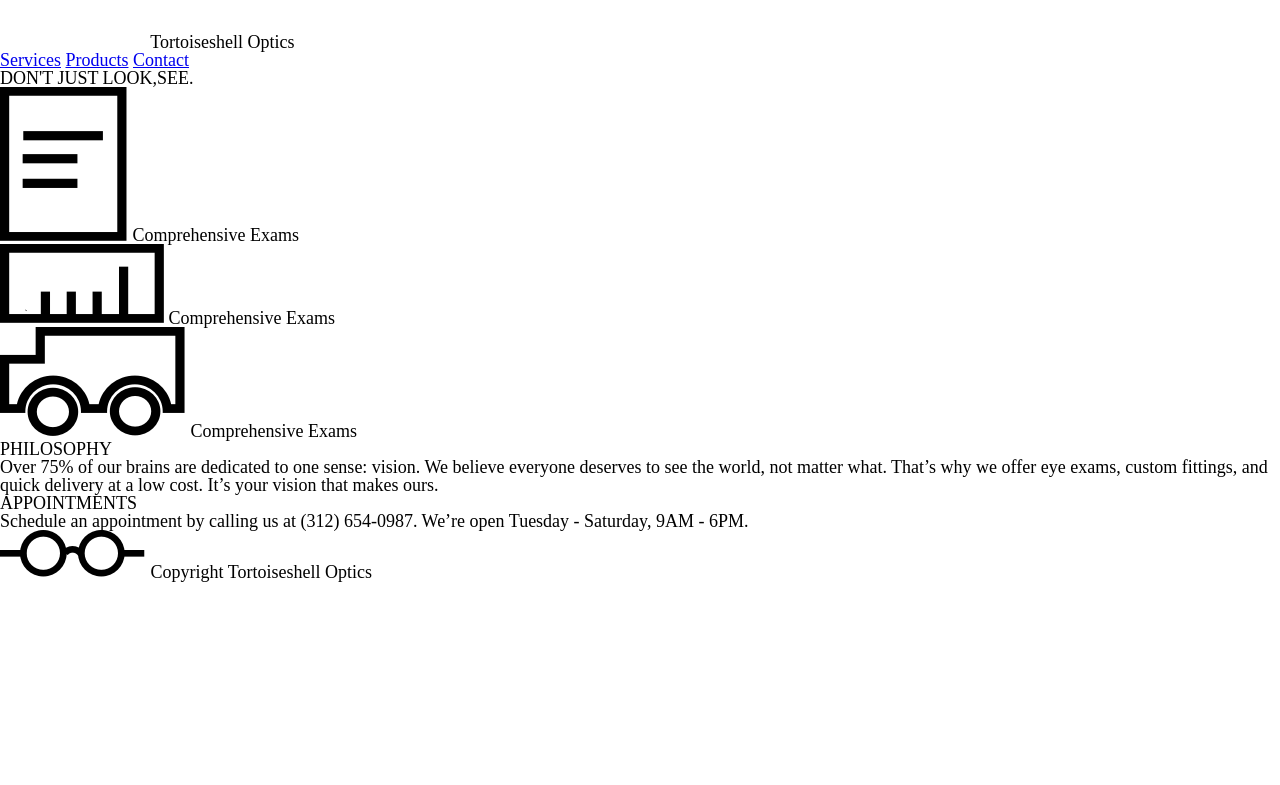
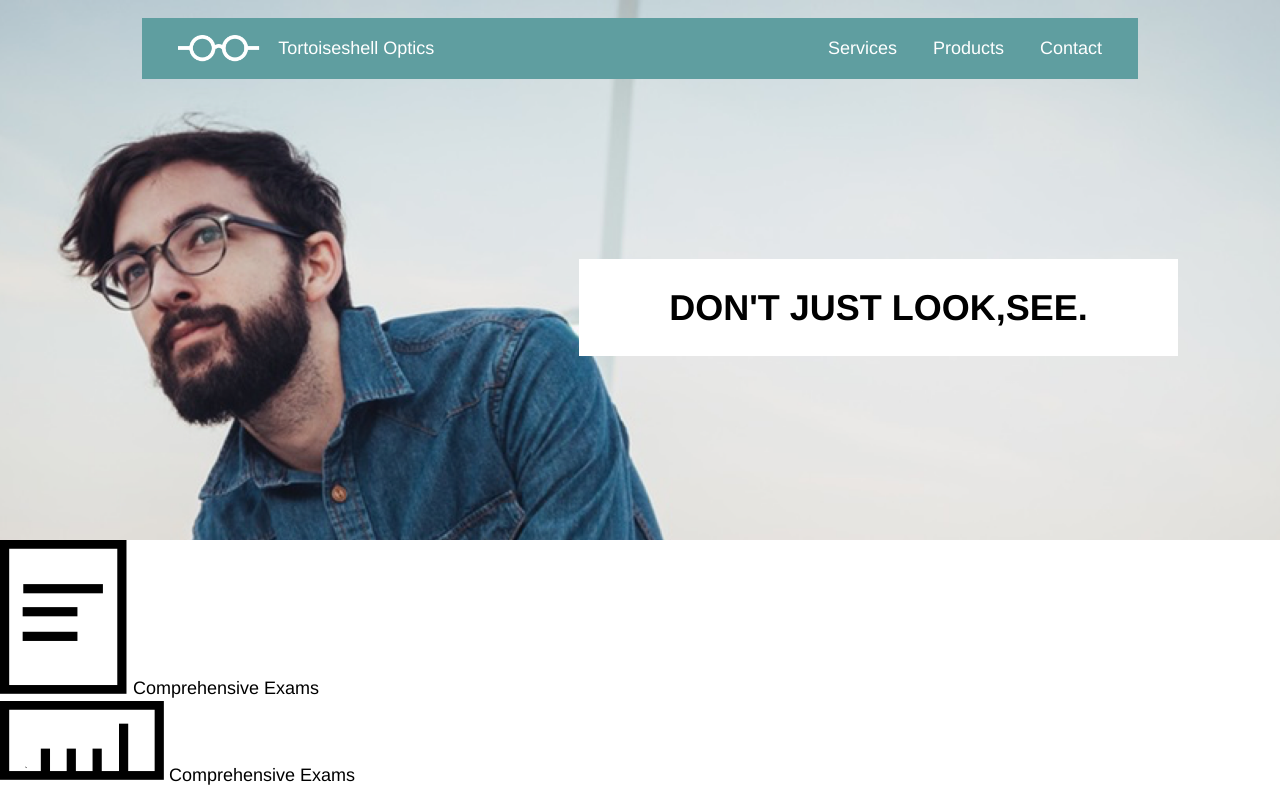
Before and after one commit to Ace7884/CodeCademy-Tortoiseshell, a plain HTML site: page index.html in a window 1280 px wide. Shown: the top 785 px of the page. Drawn offline with Linux system fonts and the light colour scheme.

Commit message:
desktop Header and banner set

```diff
--- a/css/style.css
+++ b/css/style.css
@@ -1,4 +1,71 @@
 html{
     font-size:18px;
+    box-sizing:border-box;
+}
+body{
     line-height:1.4;
+    font-family:"Helvetica", sans-serif;
 }
+.container{
+    width:960px;
+}
+.containerRow{
+    display:flex;
+    flex-flow: row nowrap;
+    justify-content: space-between;
+
+}
+.containerCol{
+    display:flex;
+    flex-flow: column nowrap;
+    align-items: center;
+}
+.main_banner{
+    background-image:url("../img/glasses-bg.png");
+    background-position:center;
+    background-repeat: no-repeat;
+    background-size:cover;
+    height:30rem;
+}
+header{
+    display:flex;
+    justify-content: space-between;
+    background-color:cadetblue;
+    margin-top:1rem;
+    padding:0rem 1rem;
+}
+nav  {
+    display: flex;
+    align-items: center;
+}
+.logo  {
+    display: flex;
+    align-items: center;
+}
+header span , a{
+    color: white;
+    text-decoration: none;
+}
+.logo span{
+    font-size:1rem;
+    padding-left:1rem;
+}
+.logo img{
+    height:1.5rem;
+    padding-left:1rem;
+}
+nav span{
+    font-size:1rem;
+    padding: 1rem 1rem;
+}
+.notice{
+    font-size: 2rem;
+    font-weight:bold;
+    line-height:1.2;
+    color:black;
+    padding:1.5rem 5rem;
+    margin-top:10rem;
+    background-color:white;
+    position:relative;
+    left:13.25rem;
+}
--- a/index.html
+++ b/index.html
@@ -7,8 +7,8 @@
 </head>
 
 <body>
-    <div class="main_banner">
-        <header>
+    <div class="main_banner containerCol">
+        <header class="container" >
             <div class="logo">
                 <img src="./img/logo-white.png" alt="logo">
                 <span>Tortoiseshell Optics</span>
@@ -24,7 +24,7 @@
         </div>
     </div>
 
-    <div class="icon_section containterRow">
+    <div class="icon_section ">
         <div class="paper icon">
             <img src="./img/paper-icon.png" alt="Page">
             <span>Comprehensive Exams</span>
@@ -39,7 +39,7 @@
         </div>
     </div>
 
-    <div class="descriptions containterRow">
+    <div class="descriptions ">
         <div class="philosophy heading">
             <h3>PHILOSOPHY</h3>
             <p>Over 75% of our brains are dedicated to one sense: vision.
@@ -56,7 +56,7 @@
     </div>
 
     <footer>
-            <div class="containterRow">
+            <div />
                 <img src="./img/logo-black.png" alt="Logo">
                 <span>Copyright Tortoiseshell Optics</span>
             </div>
```
